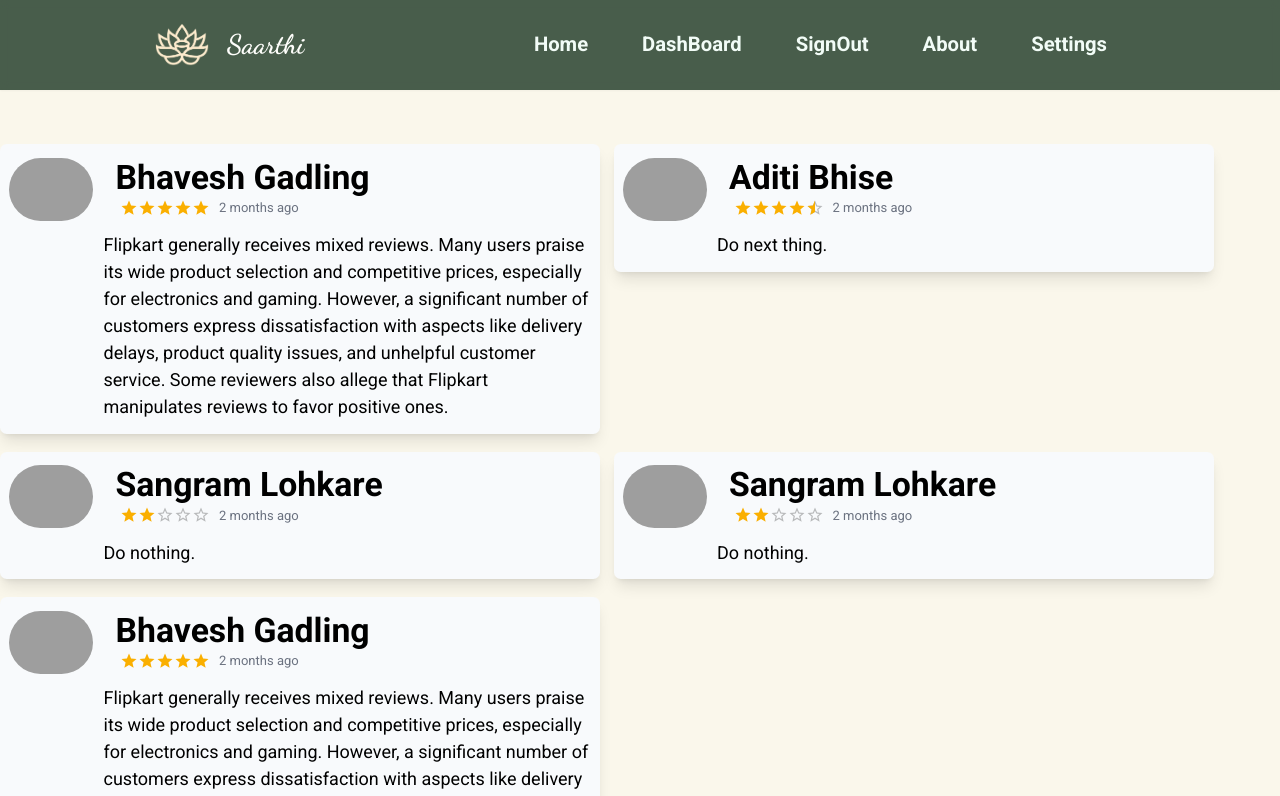
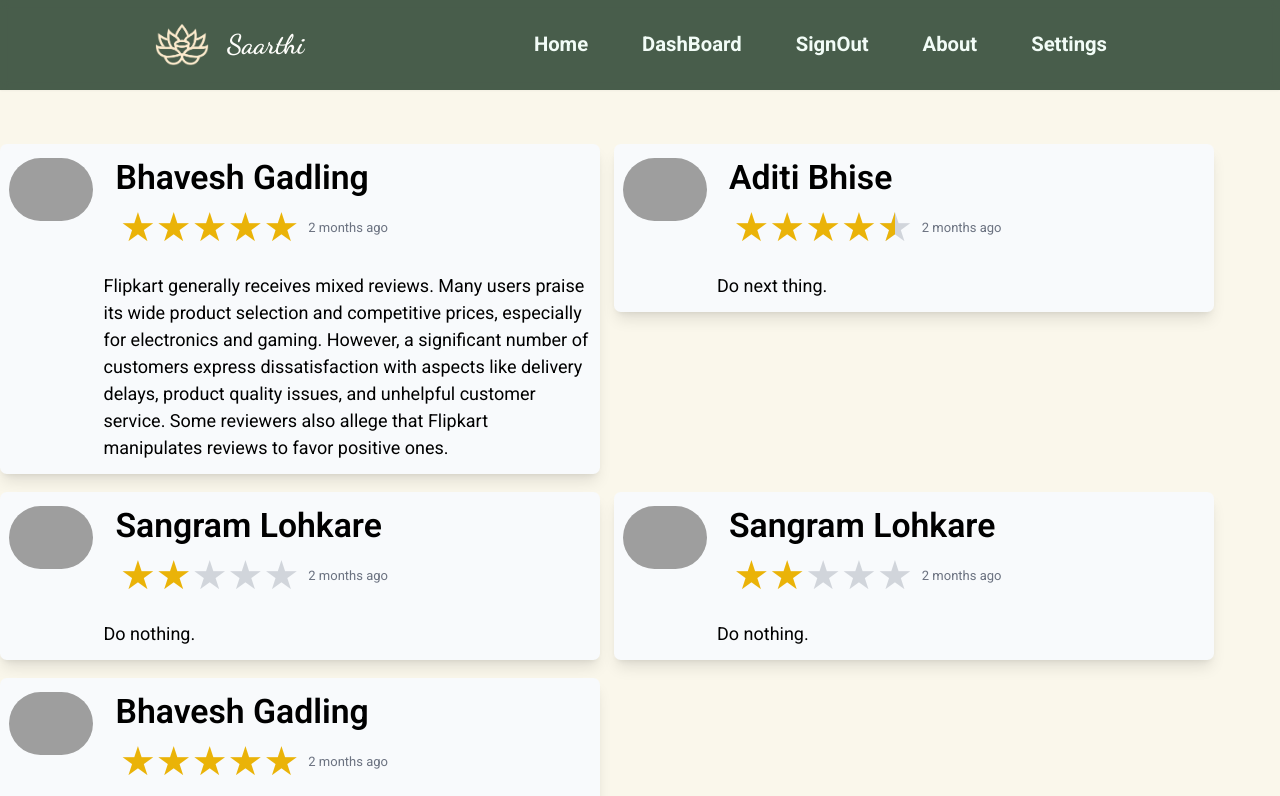
Before and after one commit to BhaveshGadling77/Simhastha_hackthon_project, a React (Vite) app in the folder frontend/: page /dashboard/restrooms in a window 1280 px wide. Shown: the top 796 px of the page. Built offline with nearby package versions, Linux system fonts and the light colour scheme; data requests are answered from the project's data file; grey boxes are pictures that could not be loaded; a web font is replaced by a local one.

Commit message:
Added A star Component.

```diff
--- a/frontend/src/components/DashBoard/Review.jsx
+++ b/frontend/src/components/DashBoard/Review.jsx
@@ -21,11 +21,18 @@
                     </div>
                 </div>
                 <div className="inline-block">
-                    <p className="inline-block ml-5 font-bold text-3xl" >
+                    <p className="inline-block ml-5 font-semibold text-3xl" >
                         {data.username}
                     </p>
                     <div className="ml-6 flex items-center gap-2 mb-3 text-wrap">
-                        <Rating name="size-large" defaultValue={data.star} size="large" precision={0.5} readOnly/>
+                        <Rating
+                                defaultValue={data.star}
+                                precision={0.5}
+                                // sx={{ fontSize: "2rem" }}
+                                icon={<span className="text-yellow-500" style={{ fontSize: "40px" }}>★</span>}
+                                emptyIcon={<span className="text-gray-300" style={{ fontSize: "40px" }}>★</span>}
+
+                                />
                         <span className="inline-block text-[13px] text-gray-500">{data.month} months ago</span>
                     </div>
                 </div>
```
